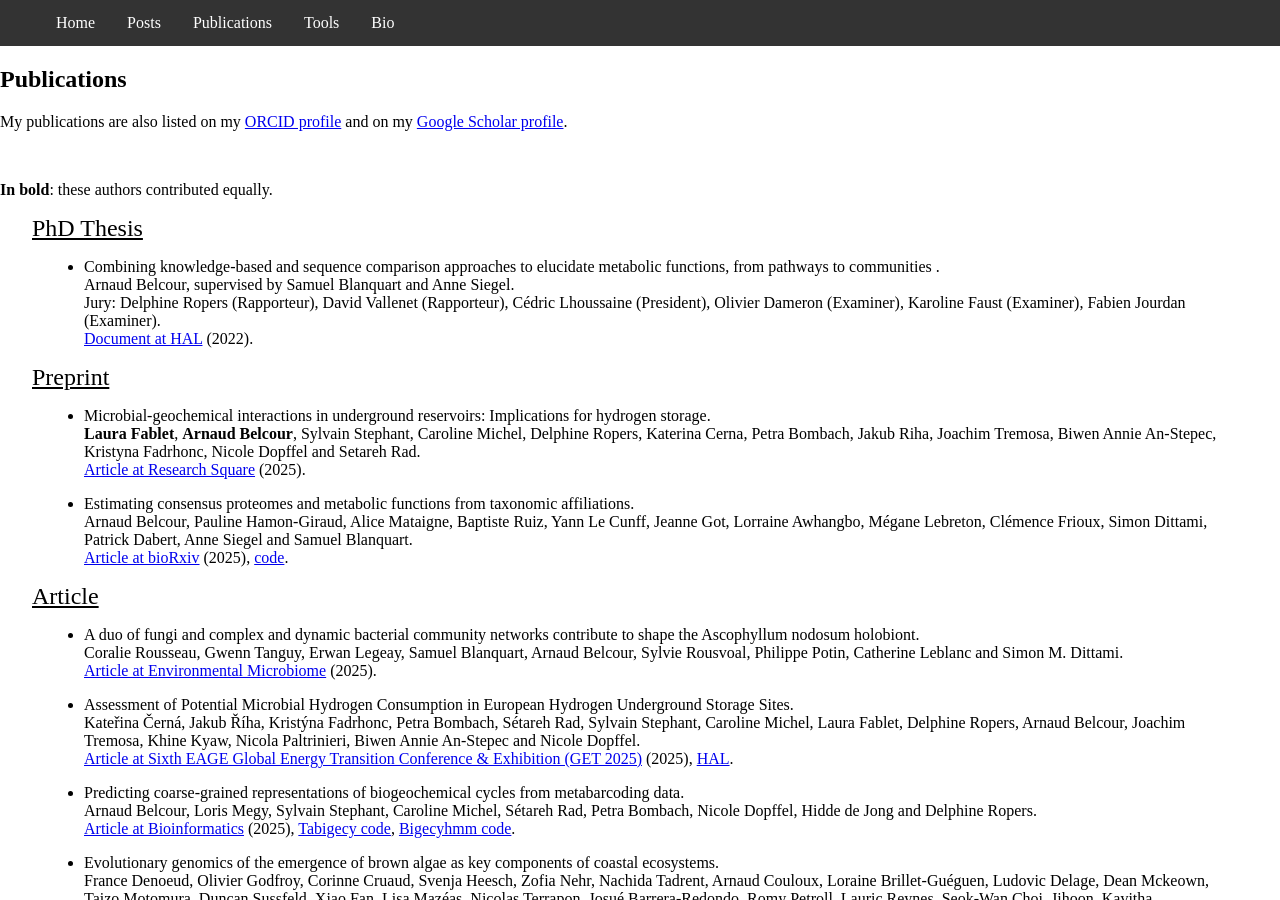
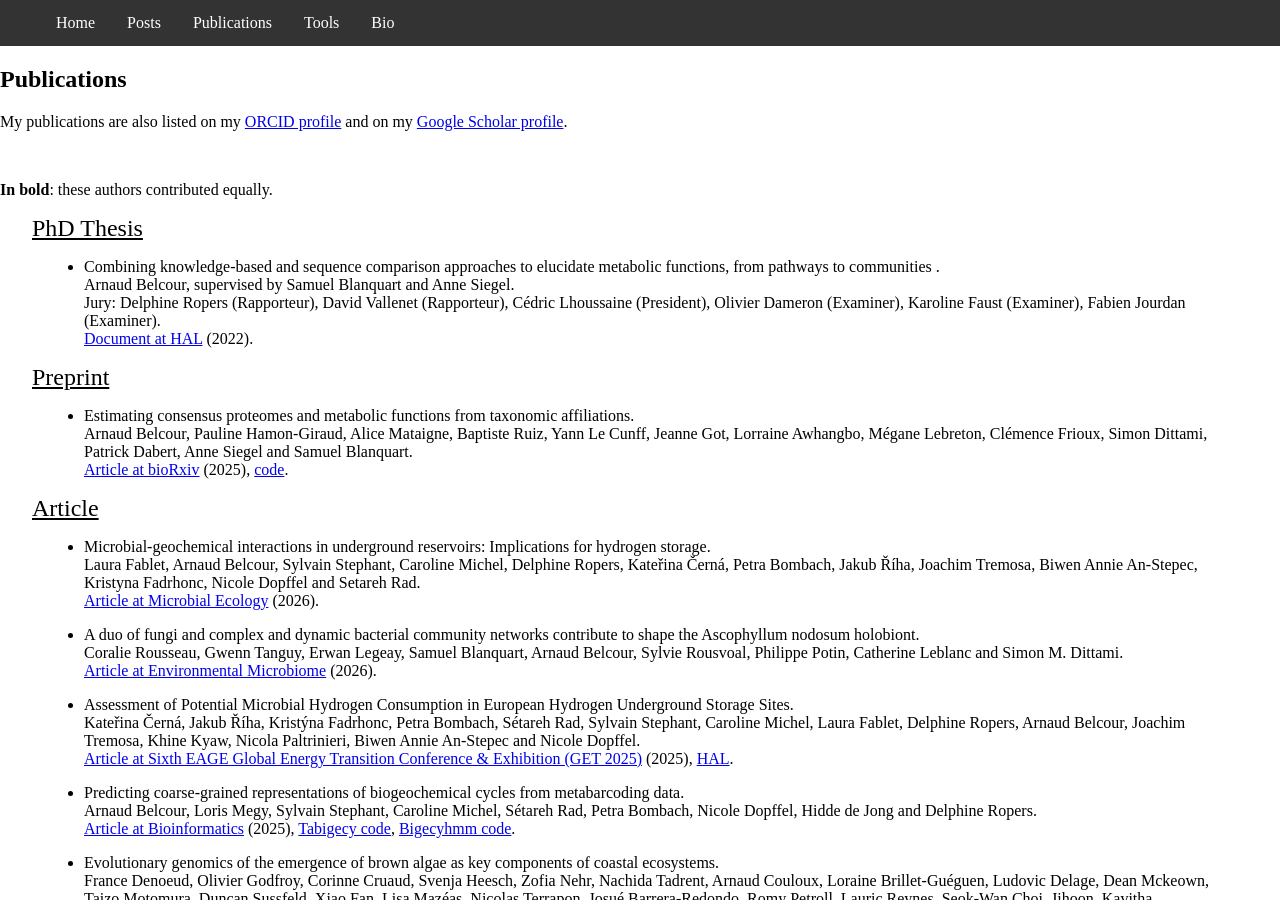
Before and after one commit to ArnaudBelcour/blog, a Jekyll site: the page built from pages/publications.html, in a window 1280 px wide and 900 px high. Built offline with Jekyll 4.4.1, drawn with Linux system fonts in a browser that asks for light colours; some of the changed lines change nothing that is shown.

Commit message:
Update publications page.

```diff
--- a/pages/publications.html
+++ b/pages/publications.html
@@ -22,12 +22,6 @@ permalink: pages/publications/
 	<h2>Preprint</h2>
 	<ul>
 		<li>
-			<p> Microbial-geochemical interactions in underground reservoirs: Implications for hydrogen storage. <br>
-				<b>Laura Fablet</b>, <b>Arnaud Belcour</b>, Sylvain Stephant, Caroline Michel, Delphine Ropers, Katerina Cerna, Petra Bombach, Jakub Riha, Joachim Tremosa, Biwen Annie An-Stepec, Kristyna Fadrhonc, Nicole Dopffel and Setareh Rad. <br>
-				<a href='https://doi.org/10.21203/rs.3.rs-7920847/v1'>Article at Research Square</a> (2025).
-			</p>
-		</li>
-		<li>
 			<p> Estimating consensus proteomes and metabolic functions from taxonomic affiliations. <br>
 				Arnaud Belcour, Pauline Hamon-Giraud, Alice Mataigne, Baptiste Ruiz, Yann Le Cunff, Jeanne Got, Lorraine Awhangbo, Mégane Lebreton, Clémence Frioux, Simon Dittami, Patrick Dabert, Anne Siegel and Samuel Blanquart. <br>
 				<a href='https://doi.org/10.1101/2022.03.16.484574'>Article at bioRxiv</a> (2025), <a href='https://github.com/AuReMe/esmecata'>code</a>.
@@ -37,9 +31,15 @@ permalink: pages/publications/
 	<h2>Article</h2>
 	<ul>
 		<li>
+			<p> Microbial-geochemical interactions in underground reservoirs: Implications for hydrogen storage. <br>
+				Laura Fablet, Arnaud Belcour, Sylvain Stephant, Caroline Michel, Delphine Ropers, Kateřina Černá, Petra Bombach, Jakub Říha, Joachim Tremosa, Biwen Annie An-Stepec, Kristyna Fadrhonc, Nicole Dopffel and Setareh Rad. <br>
+				<a href='https://doi.org/10.1007/s00248-026-02800-8'>Article at Microbial Ecology</a> (2026).
+			</p>
+		</li>
+		<li>
 			<p> A duo of fungi and complex and dynamic bacterial community networks contribute to shape the Ascophyllum nodosum holobiont. <br>
 				Coralie Rousseau, Gwenn Tanguy, Erwan Legeay, Samuel Blanquart, Arnaud Belcour, Sylvie Rousvoal, Philippe Potin, Catherine Leblanc and Simon M. Dittami. <br>
-				<a href='https://doi.org/10.1186/s40793-025-00825-z'>Article at Environmental Microbiome</a> (2025).
+				<a href='https://doi.org/10.1186/s40793-025-00825-z'>Article at Environmental Microbiome</a> (2026).
 			</p>
 		</li>
 		<li>
```
